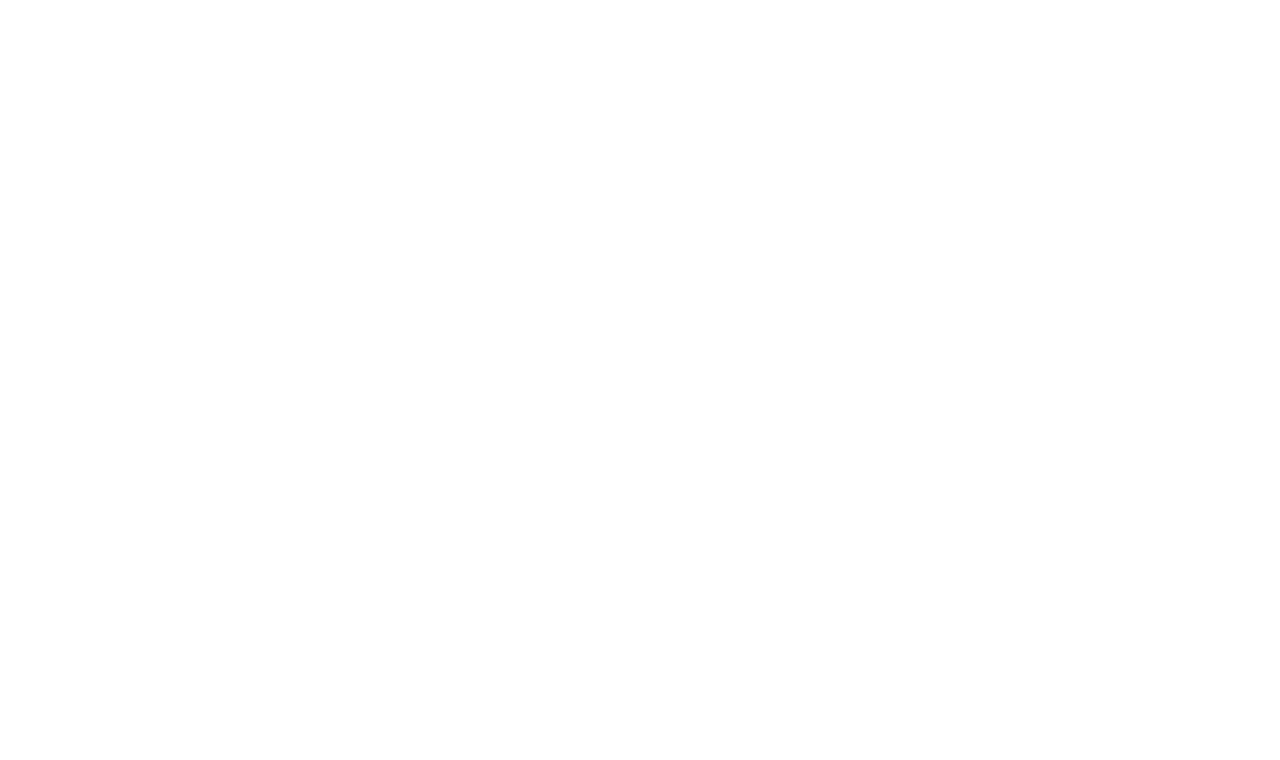
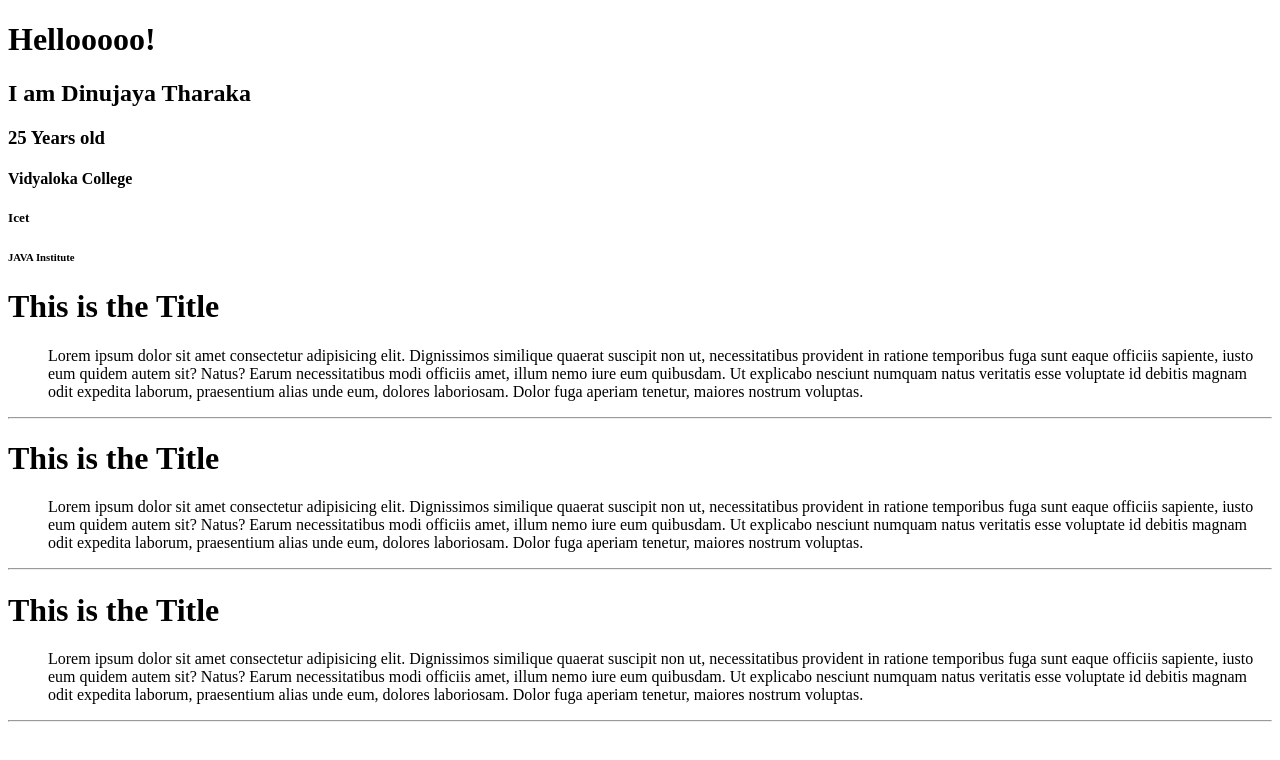
Before and after one commit to Dinujaya2001/internet_technology_day02, a plain HTML site: page index.html in a window 1280 px wide. Drawn offline with Linux system fonts and the light colour scheme.

Commit message:
Add personal introduction and description sections to index.html🎇

```diff
--- a/index.html
+++ b/index.html
@@ -1,11 +1,70 @@
 <!DOCTYPE html>
 <html lang="en">
+
 <head>
     <meta charset="UTF-8">
     <meta name="viewport" content="width=device-width, initial-scale=1.0">
     <title>Document</title>
 </head>
+
 <body>
+    <!-- H1  commands -->
+    <h1>Hellooooo!</h1>
+    <h2>I am Dinujaya Tharaka</h2>
+    <h3>25 Years old</h3>
+    <h4>Vidyaloka College</h4>
+    <h5>Icet</h5>
+    <h6>JAVA Institute</h6>
+    <!-- descriptions tags -->
+    <div>
+        <!-- Description List -->
+        <dl>
+            <!-- Description title -->
+            <dt>
+                <h1>This is the Title</h1>
+            <dd>Lorem ipsum dolor sit amet consectetur adipisicing elit. Dignissimos similique quaerat suscipit non ut,
+                necessitatibus provident in ratione temporibus fuga sunt eaque officiis sapiente, iusto eum quidem autem
+                sit?
+                Natus?
+                Earum necessitatibus modi officiis amet, illum nemo iure eum quibusdam. Ut explicabo nesciunt numquam
+                natus
+                veritatis esse voluptate id debitis magnam odit expedita laborum, praesentium alias unde eum, dolores
+                laboriosam.
+                Dolor fuga aperiam tenetur, maiores nostrum voluptas. </dd>
+        </dl>
+        <!-- <hr> horizontal row -->
+        <hr>
+        <dl>
+            <!-- Description title -->
+            <dt>
+                <h1>This is the Title</h1>
+            <dd>Lorem ipsum dolor sit amet consectetur adipisicing elit. Dignissimos similique quaerat suscipit non ut,
+                necessitatibus provident in ratione temporibus fuga sunt eaque officiis sapiente, iusto eum quidem autem
+                sit?
+                Natus?
+                Earum necessitatibus modi officiis amet, illum nemo iure eum quibusdam. Ut explicabo nesciunt numquam
+                natus
+                veritatis esse voluptate id debitis magnam odit expedita laborum, praesentium alias unde eum, dolores
+                laboriosam.
+                Dolor fuga aperiam tenetur, maiores nostrum voluptas. </dd>
+        </dl>
+        <hr>
+        <dl>
+            <!-- Description title -->
+            <dt>
+                <h1>This is the Title</h1>
+            <dd>Lorem ipsum dolor sit amet consectetur adipisicing elit. Dignissimos similique quaerat suscipit non ut,
+                necessitatibus provident in ratione temporibus fuga sunt eaque officiis sapiente, iusto eum quidem autem
+                sit?
+                Natus?
+                Earum necessitatibus modi officiis amet, illum nemo iure eum quibusdam. Ut explicabo nesciunt numquam
+                natus
+                veritatis esse voluptate id debitis magnam odit expedita laborum, praesentium alias unde eum, dolores
+                laboriosam.
+                Dolor fuga aperiam tenetur, maiores nostrum voluptas. </dd>
+        </dl>
+        <hr>
+    </div>
+</body>
 
-</body>
 </html>
```
